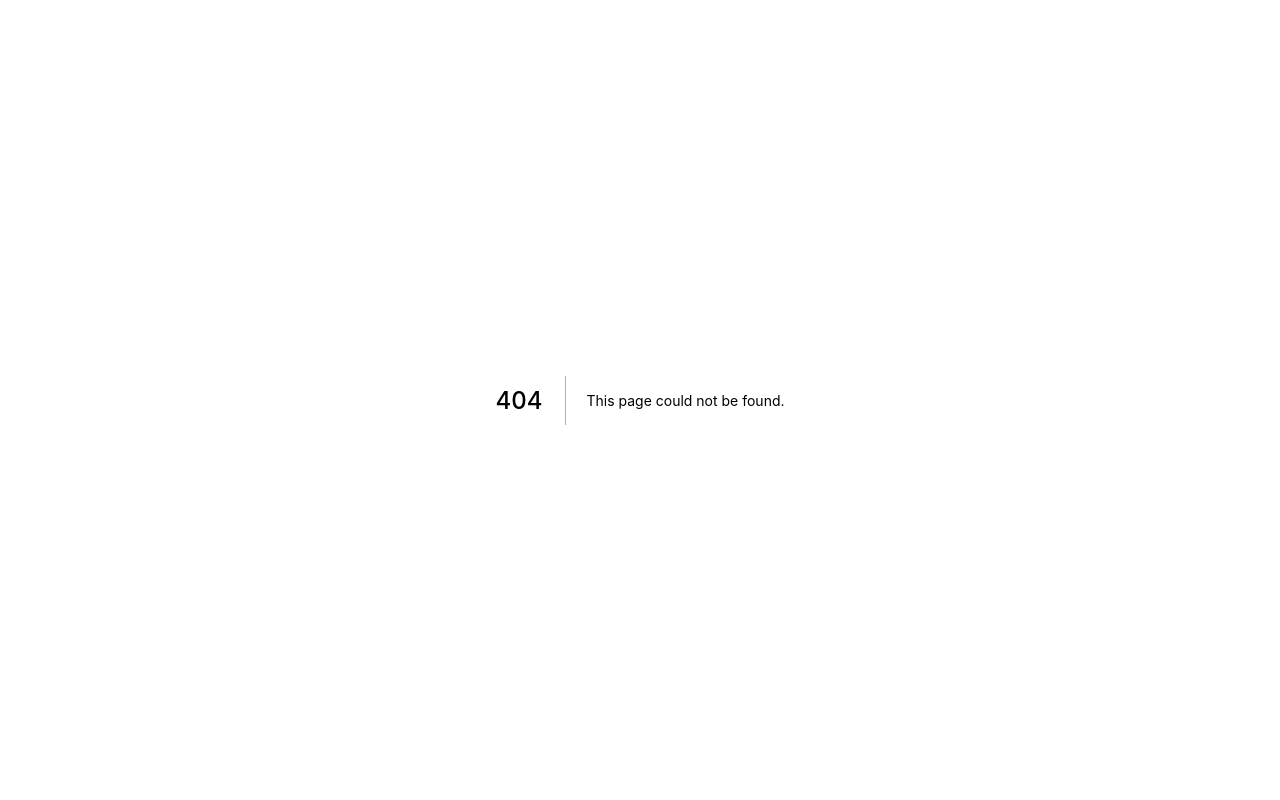
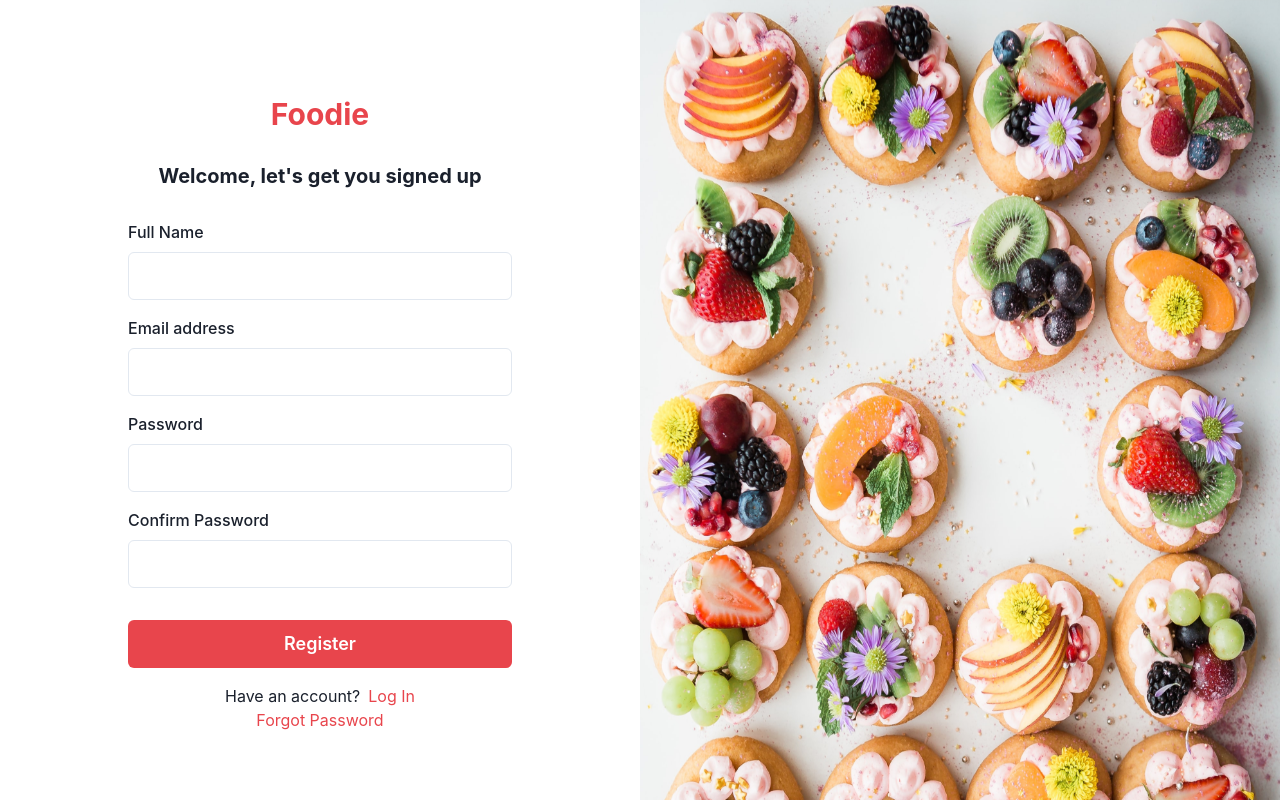
Before and after one commit to food-explorer/foodie-app, a Next.js app: page /register in a window 1280 px wide. Before the commit this address had no page. Built offline with nearby package versions, Linux system fonts and the light colour scheme.

Commit message:
design register page

```diff
--- a/components/Header.tsx
+++ b/components/Header.tsx
@@ -19,7 +19,7 @@ const Header = () => {
       <Flex>
         <HStack spacing="4">
           <Text>
-            <CustomLink url="/">Log In</CustomLink>
+            <CustomLink url="/login">Log In</CustomLink>
           </Text>
           <CustomLink url="/register">
             <Button>Sign Up</Button>
--- /dev/null
+++ b/pages/register/index.tsx
@@ -0,0 +1,80 @@
+import { Button } from "@chakra-ui/button";
+import { FormControl, FormLabel } from "@chakra-ui/form-control";
+import { Image } from "@chakra-ui/image";
+import { Input } from "@chakra-ui/input";
+import {
+  Box,
+  Heading,
+  HStack,
+  Text,
+  VStack,
+} from "@chakra-ui/layout";
+import CustomLink from "../../components/Link";
+
+const Register: React.FC = () => {
+  return (
+    <Box w="100%" d="flex" height="100vh">
+      <Box w={{ base: "100%", xl: "50%" }} textAlign="center">
+        <Box mt="24">
+          <VStack spacing={8}>
+            <Heading color="brand.400" size="lg">
+              <CustomLink url="/">Foodie</CustomLink>
+            </Heading>
+            <Heading size="md">Welcome, let's get you signed up</Heading>
+          </VStack>
+        </Box>
+        <Box
+          alignItems="center"
+          d="flex"
+          flexDir="column"
+          mt={8}
+          w={["80", "96"]}
+          marginX="auto"
+        >
+          <VStack spacing={4} w="100%">
+            <FormControl id="fullName">
+              <FormLabel>Full Name</FormLabel>
+              <Input type="text" size="lg" />
+            </FormControl>
+            <FormControl id="email">
+              <FormLabel>Email address</FormLabel>
+              <Input type="email" size="lg" />
+            </FormControl>
+            <FormControl id="password">
+              <FormLabel>Password</FormLabel>
+              <Input type="password" size="lg" />
+            </FormControl>
+            <FormControl id="confirmPassword">
+              <FormLabel>Confirm Password</FormLabel>
+              <Input type="password" size="lg" />
+            </FormControl>
+          </VStack>
+          <Button mt={8} isLoading={false} type="submit" w="100%" size="lg">
+            Register
+          </Button>
+        </Box>
+        <Box mt={4} d="flex" flexDir="column" alignItems="center">
+          <HStack>
+            <Text>Have an account?</Text>
+            <Text color="brand.400">
+              <CustomLink url="/login">Log In</CustomLink>
+            </Text>
+          </HStack>
+          <Text color="brand.400">
+            <CustomLink url="/forgot-password">Forgot Password</CustomLink>
+          </Text>
+        </Box>
+      </Box>
+      <Box w="50%" display={{ base: "none", xl: "block" }}>
+        <Image
+          src="/register-image.svg"
+          alt="Register Page Image"
+          boxSize={"100%"}
+          objectFit="cover"
+        />
+      </Box>
+    </Box>
+  );
+};
+
+export default Register;
```
Also changed, not shown: public/register-image.svg (added).
